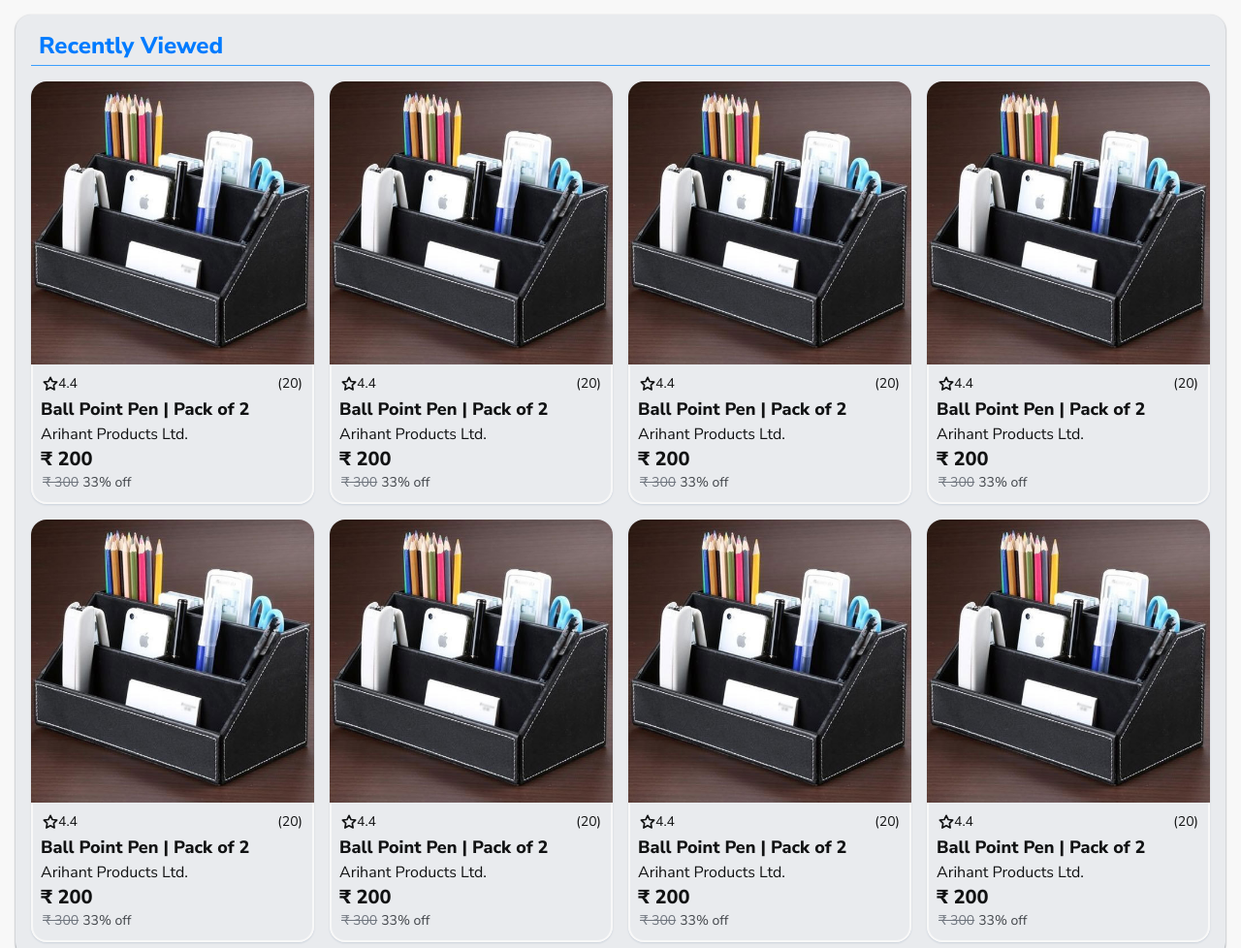
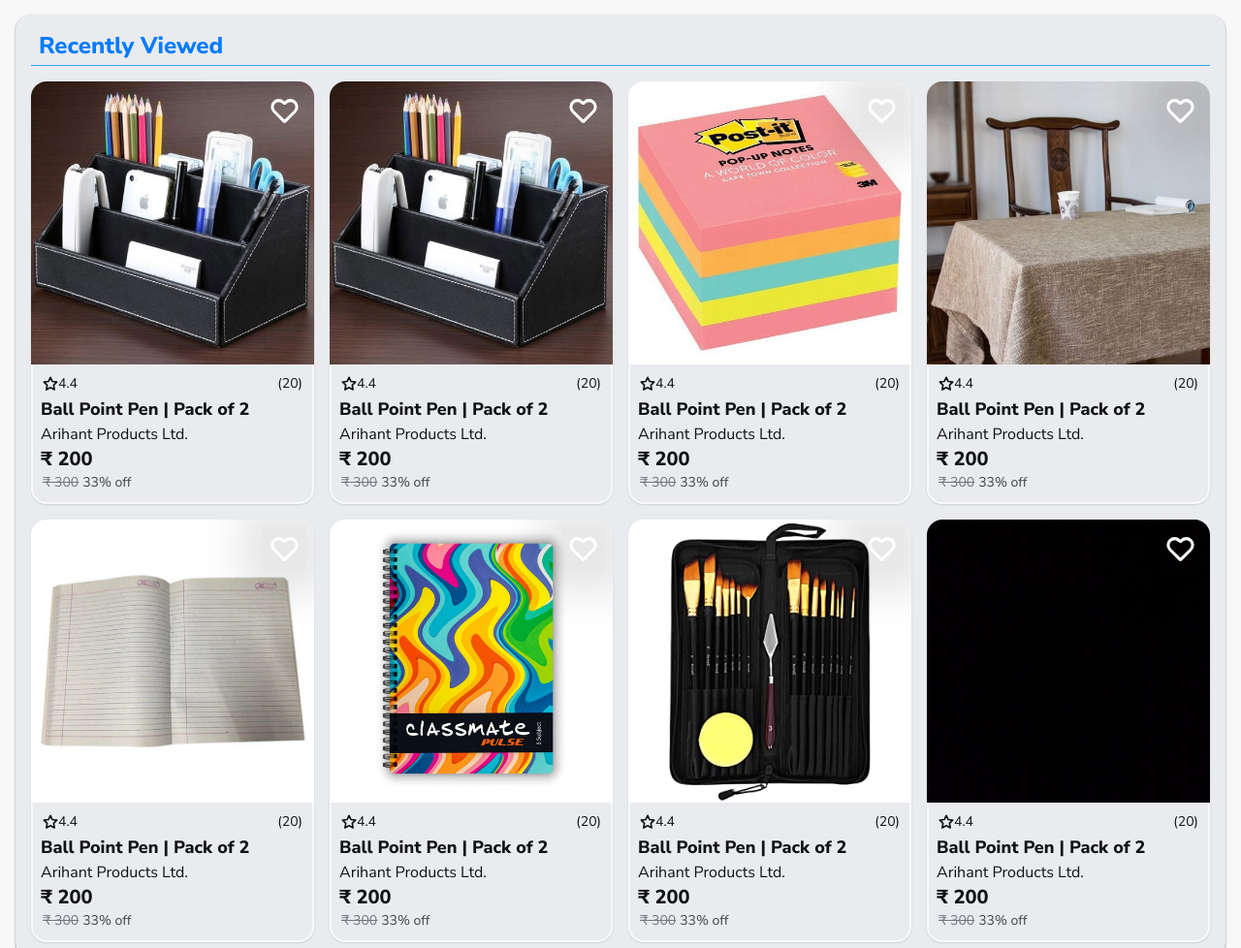
Before and after one commit to everythingshyam/the-office-store, a website: page index.html in a window 1280 px wide. Shown: the part 461-1439 px from the top of the page at 97% size. Drawn offline with Linux system fonts and the light colour scheme.

Commit message:
added like button for products, updated like button colors, added js file

```diff
--- a/index.html
+++ b/index.html
@@ -40,8 +40,9 @@
                 <hr class="border-accent-6 p-2">
                 <div class="products-card">
                     <div class="product-card group">
-                        <div class="product-img">
-                            <img src="./db/product-images/product112.jpg" alt="">
+                        <div class="product-top">
+                            <img class="product-like-btn" src="./src/icons/heart_empty.svg" alt="Like Product Button">
+                            <img class="product-img" src="./db/product-images/product112.jpg" alt="">
                         </div>
                         <div class="product-meta">
                             <div class="rating-info">
@@ -64,8 +65,9 @@
                         </div>
                     </div>
                     <div class="product-card group">
-                        <div class="product-img">
-                            <img src="./db/product-images/product112.jpg" alt="">
+                        <div class="product-top">
+                            <img class="product-like-btn" src="./src/icons/heart_empty.svg" alt="Like Product Button">
+                            <img class="product-img" src="./db/product-images/product112.jpg" alt="">
                         </div>
                         <div class="product-meta">
                             <div class="rating-info">
@@ -88,8 +90,9 @@
                         </div>
                     </div>
                     <div class="product-card group">
-                        <div class="product-img">
-                            <img src="./db/product-images/product112.jpg" alt="">
+                        <div class="product-top">
+                            <img class="product-like-btn" src="./src/icons/heart_empty.svg" alt="Like Product Button">
+                            <img class="product-img" src="./db/product-images/product113.jpg" alt="">
                         </div>
                         <div class="product-meta">
                             <div class="rating-info">
@@ -112,8 +115,9 @@
                         </div>
                     </div>
                     <div class="product-card group">
-                        <div class="product-img">
-                            <img src="./db/product-images/product112.jpg" alt="">
+                        <div class="product-top">
+                            <img class="product-like-btn" src="./src/icons/heart_empty.svg" alt="Like Product Button">
+                            <img class="product-img" src="./db/product-images/product114.jpg" alt="">
                         </div>
                         <div class="product-meta">
                             <div class="rating-info">
@@ -136,8 +140,9 @@
                         </div>
                     </div>
                     <div class="product-card group">
-                        <div class="product-img">
-                            <img src="./db/product-images/product112.jpg" alt="">
+                        <div class="product-top">
+                            <img class="product-like-btn" src="./src/icons/heart_empty.svg" alt="Like Product Button">
+                            <img class="product-img" src="./db/product-images/product115.jpg" alt="">
                         </div>
                         <div class="product-meta">
                             <div class="rating-info">
@@ -160,8 +165,9 @@
                         </div>
                     </div>
                     <div class="product-card group">
-                        <div class="product-img">
-                            <img src="./db/product-images/product112.jpg" alt="">
+                        <div class="product-top">
+                            <img class="product-like-btn" src="./src/icons/heart_empty.svg" alt="Like Product Button">
+                            <img class="product-img" src="./db/product-images/product116.jpg" alt="">
                         </div>
                         <div class="product-meta">
                             <div class="rating-info">
@@ -184,8 +190,9 @@
                         </div>
                     </div>
                     <div class="product-card group">
-                        <div class="product-img">
-                            <img src="./db/product-images/product112.jpg" alt="">
+                        <div class="product-top">
+                            <img class="product-like-btn" src="./src/icons/heart_empty.svg" alt="Like Product Button">
+                            <img class="product-img" src="./db/product-images/product117.jpg" alt="">
                         </div>
                         <div class="product-meta">
                             <div class="rating-info">
@@ -208,8 +215,9 @@
                         </div>
                     </div>
                     <div class="product-card group">
-                        <div class="product-img">
-                            <img src="./db/product-images/product112.jpg" alt="">
+                        <div class="product-top">
+                            <img class="product-like-btn" src="./src/icons/heart_empty.svg" alt="Like Product Button">
+                            <img class="product-img" src="./db/product-images/black-screen-square.jpg" alt="">
                         </div>
                         <div class="product-meta">
                             <div class="rating-info">
@@ -238,11 +246,10 @@
     <!-- Bottom Part -->
     <div>
         <footer class="z-40 flex min-h-10vh flex-col overflow-hidden bg-secondary-6 p-10 pb-4 font-thin text-primary-8">
-            <ul class="w-100% grid grid-cols-1 justify-evenly gap-3 text-sm sm:grid-cols-2 md:grid-cols-3 lg:grid-cols-5 pb-4">
+            <ul
+                class="w-100% grid grid-cols-1 justify-evenly gap-3 text-sm sm:grid-cols-2 md:grid-cols-3 lg:grid-cols-5 pb-4">
                 <li class="footer-sublist">
-                    <a class="footer-heading"
-                        href="#"
-                        target="_blank">The Office Store</a>
+                    <a class="footer-heading" href="#" target="_blank">The Office Store</a>
                     <ul>
                         <li><a href="#" target="_blank" rel="noopener noreferrer">About Us</a></li>
                         <li><a href="#" target="_blank" rel="noopener noreferrer">Careers at TOS</a></li>
@@ -252,9 +259,7 @@
                     </ul>
                 </li>
                 <li class="footer-sublist">
-                    <a class="footer-heading"
-                    href="#"
-                    target="_blank">For Businesses</a>
+                    <a class="footer-heading" href="#" target="_blank">For Businesses</a>
                     <ul>
                         <li><a href="#" target="_blank" rel="noopener noreferrer">Create a Business Account</a></li>
                         <li><a href="#" target="_blank" rel="noopener noreferrer">Book an Appointment</a></li>
@@ -262,9 +267,7 @@
                     </ul>
                 </li>
                 <li class="footer-sublist">
-                    <a class="footer-heading"
-                        href="#"
-                        target="_blank">Behind The Scenes</a>
+                    <a class="footer-heading" href="#" target="_blank">Behind The Scenes</a>
                     <ul>
                         <li><a href="#" target="_blank" rel="noopener noreferrer">The Team</a></li>
                         <li><a href="#" target="_blank" rel="noopener noreferrer">The Office</a></li>
@@ -272,9 +275,7 @@
                     </ul>
                 </li>
                 <li class="footer-sublist">
-                    <a class="footer-heading"
-                        href="#"
-                        target="_blank">Trust & Reliance</a>
+                    <a class="footer-heading" href="#" target="_blank">Trust & Reliance</a>
                     <ul>
                         <li><a href="#" target="_blank" rel="noopener noreferrer">Privacy Policy</a></li>
                         <li><a href="#" target="_blank" rel="noopener noreferrer">Quality Assurance</a></li>
@@ -282,9 +283,7 @@
                     </ul>
                 </li>
                 <li class="footer-sublist">
-                    <a class="footer-heading"
-                        href="#"
-                        target="_blank">Help & FAQ</a>
+                    <a class="footer-heading" href="#" target="_blank">Help & FAQ</a>
                     <ul>
                         <li><a href="#" target="_blank" rel="noopener noreferrer">Tracking Your Order</a></li>
                         <li><a href="#" target="_blank" rel="noopener noreferrer">Returns and Cancellation</a></li>
@@ -301,6 +300,7 @@
             </div>
         </footer>
     </div>
+    <script src="./src/script/main.js"></script>
 </body>
 
 </html>
--- /dev/null
+++ b/src/script/main.js
@@ -0,0 +1,15 @@
+const likeButtons = document.querySelectorAll('.product-like-btn');
+
+likeButtons.forEach((button) => {
+	button.addEventListener('click', () => {
+		const isLiked =
+			button.getAttribute('src') === './src/icons/heart_filled.svg';
+		if (isLiked) {
+			// backend code here
+			button.setAttribute('src', './src/icons/heart_empty.svg');
+		} else {
+			// backend code here
+			button.setAttribute('src', './src/icons/heart_filled.svg');
+		}
+	});
+});
--- a/src/styles/custom.css
+++ b/src/styles/custom.css
@@ -55,11 +55,20 @@
 		@apply p-0;
 		@apply hover:shadow-lg;
 	}
+	.product-top {
+		@apply relative;
+	}
+	.product-like-btn {
+		@apply absolute;
+		@apply z-40;
+		@apply top-2;
+		@apply right-2;
+		@apply p-2;
+		@apply bg-translucent-8;
+		box-shadow: 0 0 40px 25px rgba(0, 0, 0, 0.09),
+			0 0 40px 10px rgba(0, 0, 0, 0.01);
+	}
 	.product-img {
-		@apply shadow-md;
-		@apply shadow-primary-2;
-	}
-	.product-img img {
 		@apply aspect-square;
 	}
 	.product-meta {
--- a/tailwind.config.js
+++ b/tailwind.config.js
@@ -1,6 +1,6 @@
 /** @type {import('tailwindcss').Config} */
 module.exports = {
-	content: ['./*.html', './src/*.{html,css,js}'],
+	content: ['./*.html', './src/**/*.{html,css,js}'],
 	theme: {
 		extend: {
 			colors: {
@@ -21,6 +21,10 @@ module.exports = {
 					4: '#D9DEE4',
 					6: '#E9EBEE',
 					8: '#F8F8F8',
+				},
+				translucent: {
+					0: 'rgba(255,255,255,0.01)',
+					8: 'rgba(0,0,0,0.09)',
 				},
 			},
 			height: {
```
Also changed, not shown: Project.md (+2 -2 lines), db/product-images/black-screen-square.jpg (added), src/icons/heart_empty.svg (added), src/icons/heart_filled.svg (added), src/styles/styles.css, 2 other files.
